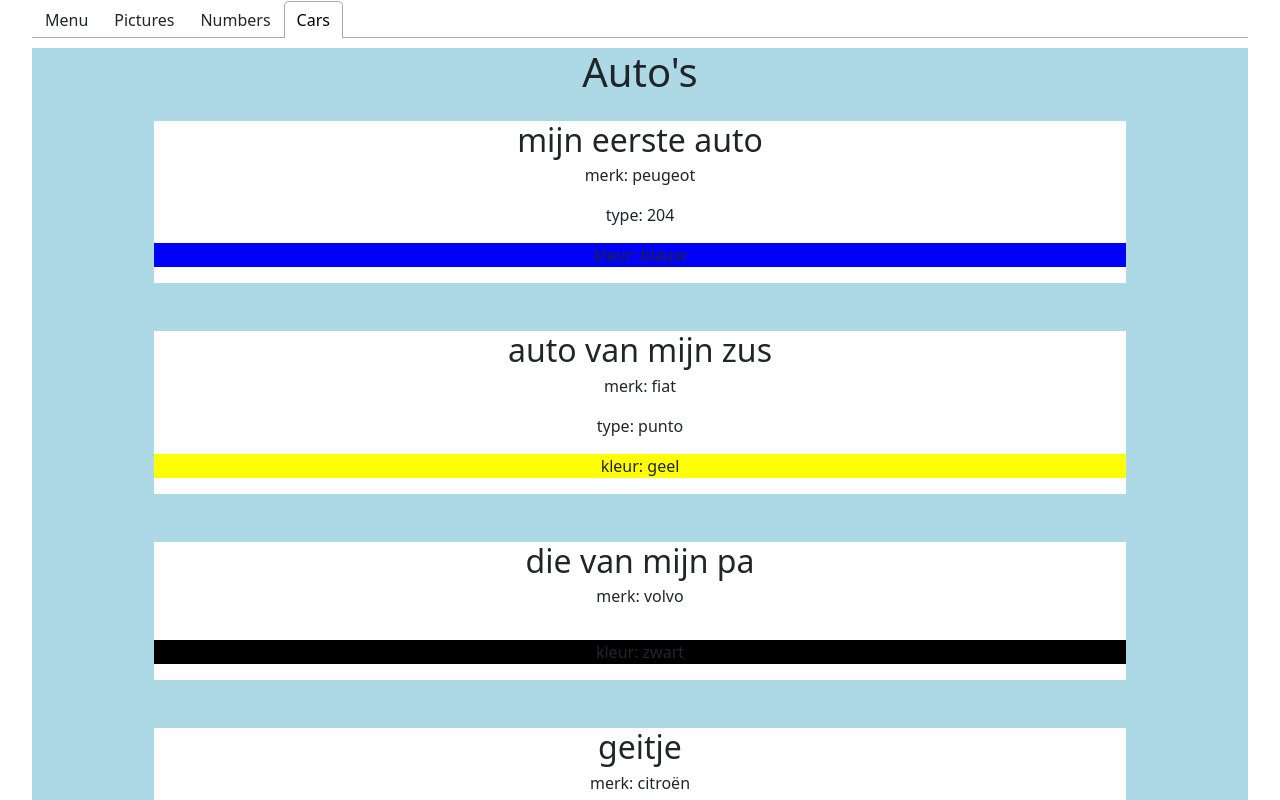
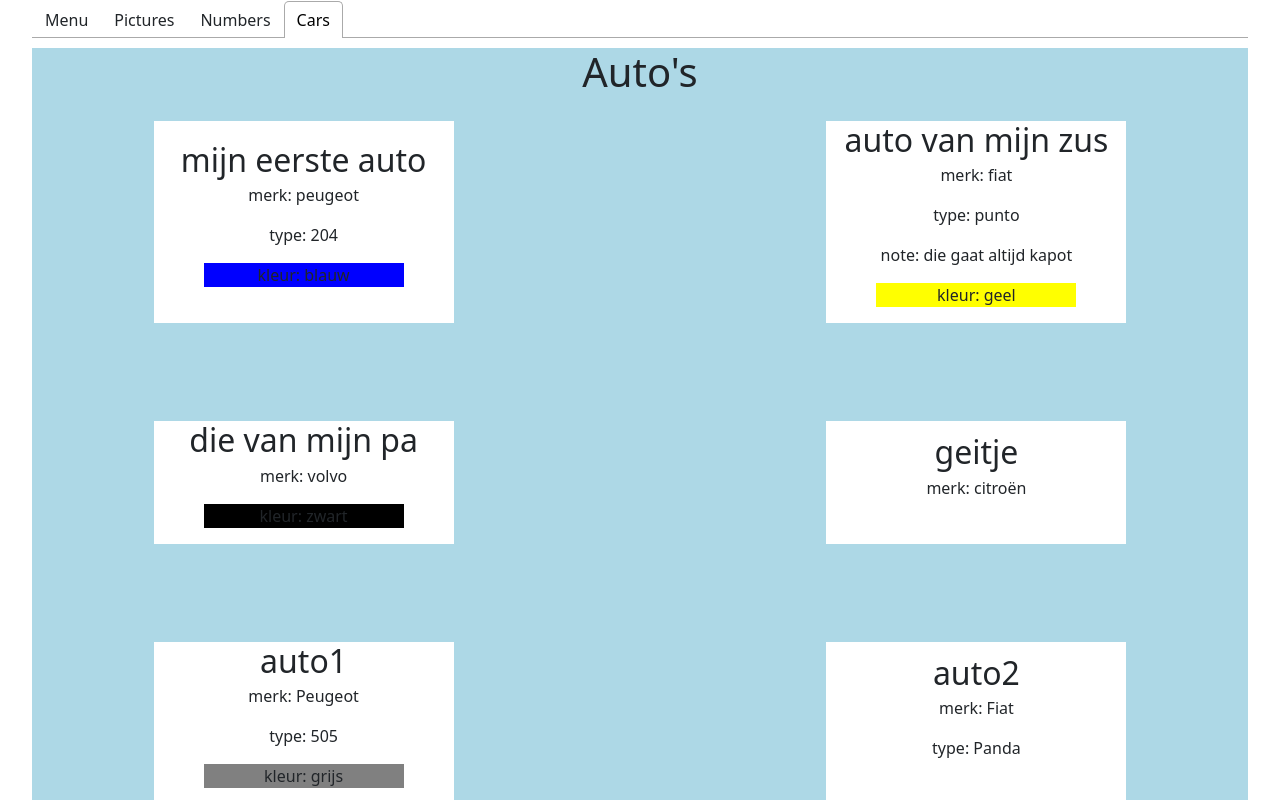
Before and after one commit to DriesDubois/dynamic_oefeningen, a React (Create React App) app: page / in a window 1280 px wide. Both pictures are taken after a click on the tab "Cars". Shown: the top 800 px of the page. Built offline with nearby package versions, Linux system fonts and the light colour scheme.

Commit message:
adding note to cars and alignment of cards in cars

```diff
--- a/src/components/Cars.js
+++ b/src/components/Cars.js
@@ -17,7 +17,7 @@ export function Cars(props) {
         <>
             <div style={{background: "lightBlue", paddingLeft: "10%", paddingRight: "10%"}}>
                 <h1 style={{textAlign: "center", marginBottom: "25px"}}>{title}</h1>
-                <div className="d-flex flex-column space-between mb-5">
+                <div className="d-flex space-between mb-5 flex-wrap justify-content-between" style={{gap:"50px"}}>
                     {array.map(c => <Car key={c.id} car={c}/> )}
                 </div>
             </div>
@@ -32,11 +32,12 @@ export function Car(props){
     const {car} = props;
 
     return (
-        <div className="d-flex flex-column space-between mb-5" style={{background:"white"}}>
+        <div className="d-flex flex-column space-between mb-5 justify-content-center" style={{background:"white",minWidth: "300px"}}>
         <h2 className="text-center mb-1">{car.name}</h2>
-            <p className="text-center">{car.brand &&<span>merk: {car.brand}</span> }</p>
-            <p className="text-center">{car.type &&<span>type: {car.type}</span> }</p>
-            <p style={car?.color && {background: getBackground(COLOR_TRANSLATION,car.color)}} className="text-center">{car.color &&<span>kleur: {car.color}</span> }</p>
+            {car.brand && <p className="text-center">merk: {car.brand} </p>}
+            {car.type && <p className="text-center">type: {car.type} </p>}
+            {car.note && <p className="text-center">note: {car.note} </p>}
+            <p style={car?.color && {background: getBackground(COLOR_TRANSLATION,car.color),marginInline:"50px"}} className="text-center">{car.color &&<span>kleur: {car.color}</span> }</p>
         </div>
     )
 
```
